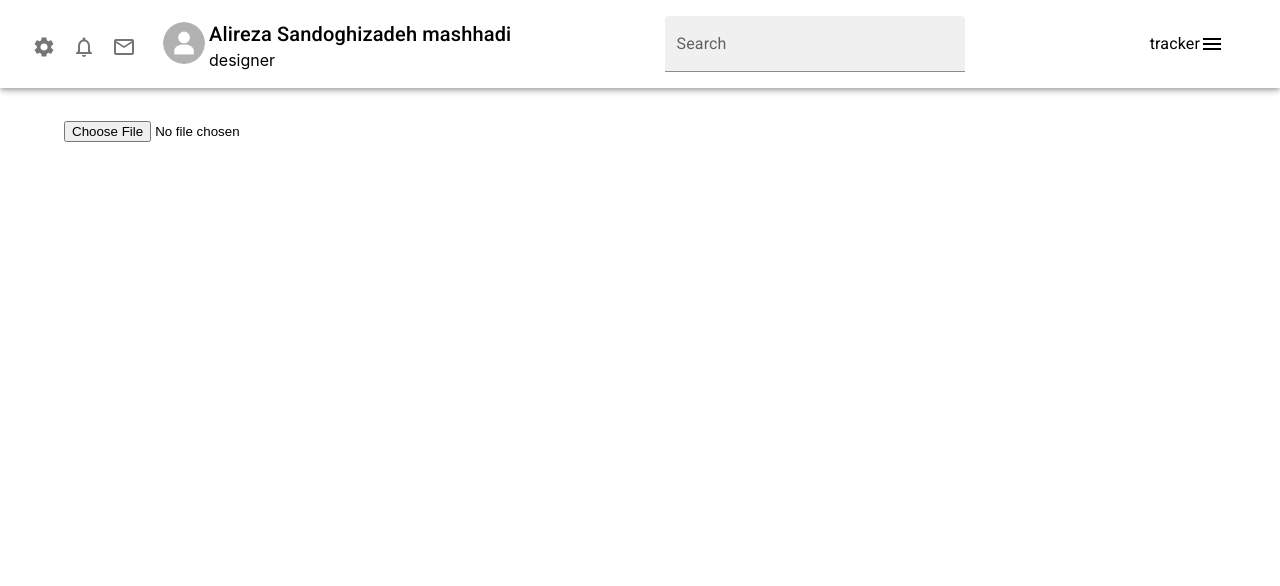
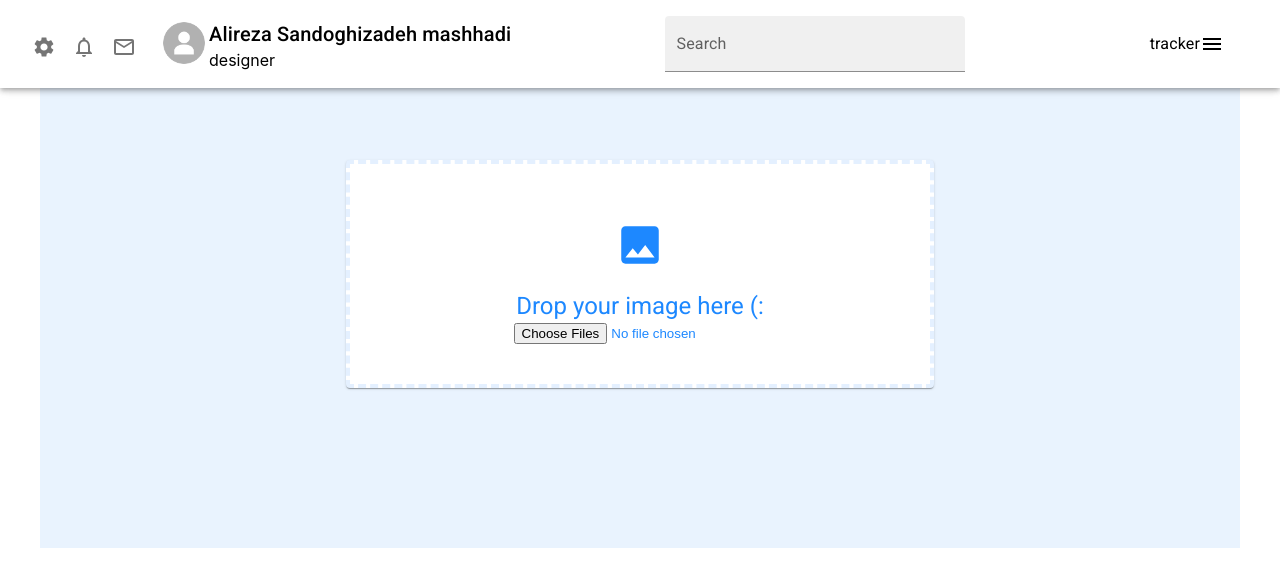
Before and after one commit to shirin-nazari/task, a React (Create React App) app: page / in a window 1280 px wide. Shown: the top 586 px of the page. Built offline with nearby package versions, Linux system fonts and the light colour scheme.

Commit message:
add redux

```diff
--- a/src/component/Upload.js
+++ b/src/component/Upload.js
@@ -1,10 +1,56 @@
-import { Container } from "@mui/material";
-import React from "react";
+import { Box, Button, Container, Paper, Typography } from "@mui/material";
+import React, { useState } from "react";
+import ImageIcon from "@mui/icons-material/Image";
+import { add, post } from "../redux/feacture/data/dataSlice";
+import { useDispatch } from "react-redux";
+export default function Upload() {
+  const [upload, setUpload] = useState(false);
+  const dispatch = useDispatch();
 
-export default function Upload() {
   return (
-    <Container sx={{ marginTop: 15 }}>
-      <input type="file"></input>
+    <Container
+      sx={{
+        disply: "flex",
+        justifyContent: "center",
+        backgroundColor: "#E9F3FE",
+        textAlign: "center",
+        padding: 20,
+      }}
+    >
+      <Paper
+        sx={{
+          width: 500,
+          margin: "0px auto",
+          padding: 5,
+          border: "4px dashed #E4F0FF ",
+          color: "#1D88FF",
+        }}
+        component="section"
+      >
+        <form>
+          <figure>
+            <ImageIcon sx={{ fontSize: "50px" }} />
+          </figure>
+          <Typography variant="h5" component="p">
+            Drop your image here (:
+          </Typography>
+          <input
+            type="file"
+            multiple
+            onChange={(e) => {
+              console.log(e.target.value);
+              dispatch(post(e.target.value));
+              dispatch(add(e.target.files[0].name));
+              console.log(e.target.files[0].name);
+            }}
+          />
+          <Box sx={{ display: "none" }}>
+            <Typography>uploading</Typography>
+            <Typography>Done!</Typography>
+            <Typography>Error</Typography>
+          </Box>
+        </form>
+      </Paper>
     </Container>
   );
 }
--- a/src/redux/feacture/data/dataSlice.js
+++ b/src/redux/feacture/data/dataSlice.js
@@ -1,15 +1,36 @@
 import { createSlice, createAsyncThunk } from "@reduxjs/toolkit";
 import axios from "axios";
 
-const getData = createAsyncThunk("data/post", async () => {
-  const data = axios({
-    method: "POST",
-    url: "api.tinify.com",
-    auth: "ZTMjKPwYnnbPxzRLxVh7fDqjgKxdZLGb",
-  })
+const getData = createAsyncThunk("data/post", async (data) => {
+  const userName = "shirinnazari";
+  const password = "ZTMjKPwYnnbPxzRLxVh7fDqjgKxdZLGb";
+  const token = Buffer.from(`${userName}:${password}`, "utf8").toString(
+    "base64"
+  );
+  const url = "api.tinify.com/shrink";
+  const postData = axios
+    .post(
+      url,
+      {
+        body: {
+          source: {
+            url: data,
+          },
+        },
+      },
+      {
+        Headers: {
+          Authorization: `Basic ${token}`,
+        },
+      }
+    )
     .then((data) => console.log(data))
     .catch((err) => console.log(err));
-  console.log(data);
+  const getData = axios
+    .get(`${postData}/output/${data}`)
+    .then((res) => console.log(res))
+    .catch((err) => console.log(err));
+  return getData;
 });
 
 const sliceData = createSlice({
@@ -19,10 +40,18 @@ const sliceData = createSlice({
     status: null,
   },
   reducers: {
+    post(state, { payload }) {
+      getData(payload);
+    },
     [getData.pending]: (state, { payload }) => {
       state.status = "loading";
     },
+    add(state, { payload }) {
+      // for state is array for add to array use Methode push
+      state.image.push(payload);
+    },
     [getData.fulfilled]: (state, { payload }) => {
+      state.image = payload;
       state.status = "success";
     },
     [getData.rejected]: (state, { payload }) => {
@@ -30,4 +59,5 @@ const sliceData = createSlice({
     },
   },
 });
+export const { add, post } = sliceData.actions;
 export default sliceData.reducer;
```
